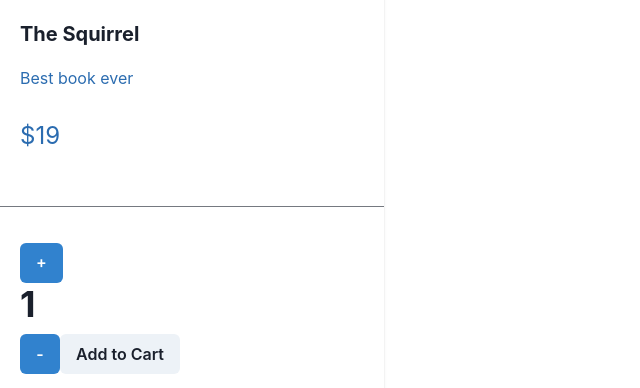
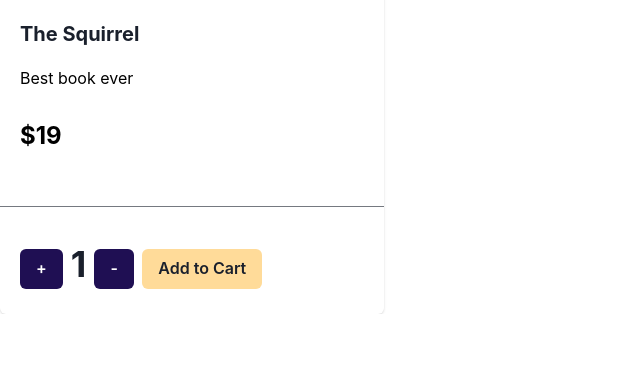
Before and after one commit to claudia-luque/online-shop, a React (Vite) app: page /product/1 in a window 1280 px wide. Shown: the part 699-1087 px from the top of the page, without its empty margins (0-640 px from the left). After the commit the page ends 1013 px from the top, so only its background shows below. Built offline with nearby package versions, Linux system fonts and the light colour scheme.

Commit message:
NavegaLasRutas+Luque

```diff
--- a/src/App.jsx
+++ b/src/App.jsx
@@ -15,7 +15,7 @@ function App() {
       <BrowserRouter>
         <NavBar/>
         <Routes>
-          <Route path='/' element={<ItemListContainer title="BookLand"/>}/>
+          <Route path='/' element={<ItemListContainer/>}/>
           <Route path={'/product/:itemId'} element={<ItemDetailContainer/>}/>
           <Route path={'/category/:categoryId'} element={<ItemListContainer/>}></Route>
           <Route path={'/cart'} element={<p>Carrito</p>}></Route>
--- a/src/components/Item/Item.jsx
+++ b/src/components/Item/Item.jsx
@@ -2,7 +2,6 @@ import React from 'react'
 import ItemCount from '../ItemCount/ItemCount'
 import { Link } from 'react-router-dom';
 import { Card, Image, Stack, Heading, Text, Divider, ButtonGroup, Button, CardBody, CardFooter } from '@chakra-ui/react'
-
 
 // muestra el resumen del producto
 const Item = ({id, name, img, price}) => {
@@ -20,19 +19,16 @@ return (
     />
     <Stack mt='6' spacing='3'>
         <Heading size='md'color="#1F0F53">{name}</Heading>
-        <Text color="black" fontWeight="bold" fontSize='2xl'>
-        ${price}
-        </Text>
+        <Text color="black" fontWeight="bold" fontSize='2xl'>${price}</Text>
     </Stack>
     </CardBody>
     <Divider />
     <CardFooter>
     <ButtonGroup spacing='2'>
-        <Button variant='solid' colorScheme='yellow'>
-        <Link to={`/product/${id}`}> Ver detalle</Link>
+        <Button variant='solid' backgroundColor='#FFDB99' _hover={{backgroundColor: '#e7a937'}}>
+        <Link to={`/product/${id}`} > Ver detalle</Link>
         </Button>
     </ButtonGroup>
-    {/* <ItemCount initial={1} stock={5} /> */}
     </CardFooter>
     </Card>
 )
--- a/src/components/ItemCount/ItemCount.jsx
+++ b/src/components/ItemCount/ItemCount.jsx
@@ -6,13 +6,12 @@ const ItemCount = ({initialValue, stock, onAdd}) => {
     const {count, increment, decrement} = useCounter(initialValue, stock)
 
 return (
-    <Box>
-       <Button colorScheme='blue' onClick={increment}>+</Button>
-       <Heading>{count}</Heading>
-       <Button colorScheme='blue' onClick={decrement}>-</Button>
-       <Button onClick={() => onAdd(count)}>Add to Cart</Button>
+    <Box display="inline-flex" alignItems="center">
+       <Button backgroundColor='#1F0F53' _hover={{ backgroundColor: '#2d0f8d', }} color="white"  onClick={increment} marginRight="2">+</Button>
+       <Heading marginRight="2">{count}</Heading>
+       <Button backgroundColor='#1F0F53' _hover={{ backgroundColor: '#2d0f8d', }} color="white" onClick={decrement} marginRight="2">-</Button>
+       <Button backgroundColor='#FFDB99' _hover={{backgroundColor: '#e7a937'}} onClick={() => onAdd(count)}>Add to Cart</Button>
     </Box>
-)
-}
+)}
 
 export default ItemCount
--- a/src/components/ItemDetail/ItemDetail.jsx
+++ b/src/components/ItemDetail/ItemDetail.jsx
@@ -25,16 +25,15 @@ const ItemDetail = ({category, description, img, name, price, id, stock}) => {
     />
     <Stack mt='6' spacing='3'>
         <Heading size='md'>{name}</Heading>
-        <Text color='blue.600' fontSize='2x1'>{description}</Text>
-        <Text color='blue.600' fontSize='2xl'>
-        ${price}
-        </Text>
+        <Text color='black' fontSize='2x1'>{description}</Text>
+        <Text color="black" fontWeight="bold" fontSize='2xl'>${price}</Text>
     </Stack>
     </CardBody>
     <Divider />
     <CardFooter>
-        {quantity > 0 ? <Link to={`/cart`}>Ir al carrito</Link> :
-       <ItemCount initialValue={1} stock={stock} onAdd={onAdd}/>}
+        {quantity > 0 ?
+            <Link to={`/cart`}><Button ackgroundColor='#FFDB99' _hover={{backgroundColor: '#e7a937'}}>Ir al carrito</Button></Link> :
+            <ItemCount initialValue={1} stock={stock} onAdd={onAdd}/>}
     </CardFooter>
     </Card>
   )
--- a/src/data/asyncMock.jsx
+++ b/src/data/asyncMock.jsx
@@ -13,7 +13,7 @@ const products = [
         name: "Peter Rabbit",
         category: "Kids",
         img: 'https://i.postimg.cc/d3z7fsbr/Screenshot-2023-12-02-at-22-55-03.png',
-        description: 'Best book ever',
+        description: 'Our favourite furry friend, Peter Rabbit, is available in a new beautiful board book edition of the classic tale. This board book format is perfect for families to share and read all about Peter Rabbit\'s very first adventure!',
         price: 6,
         stock: 5
     },
```
